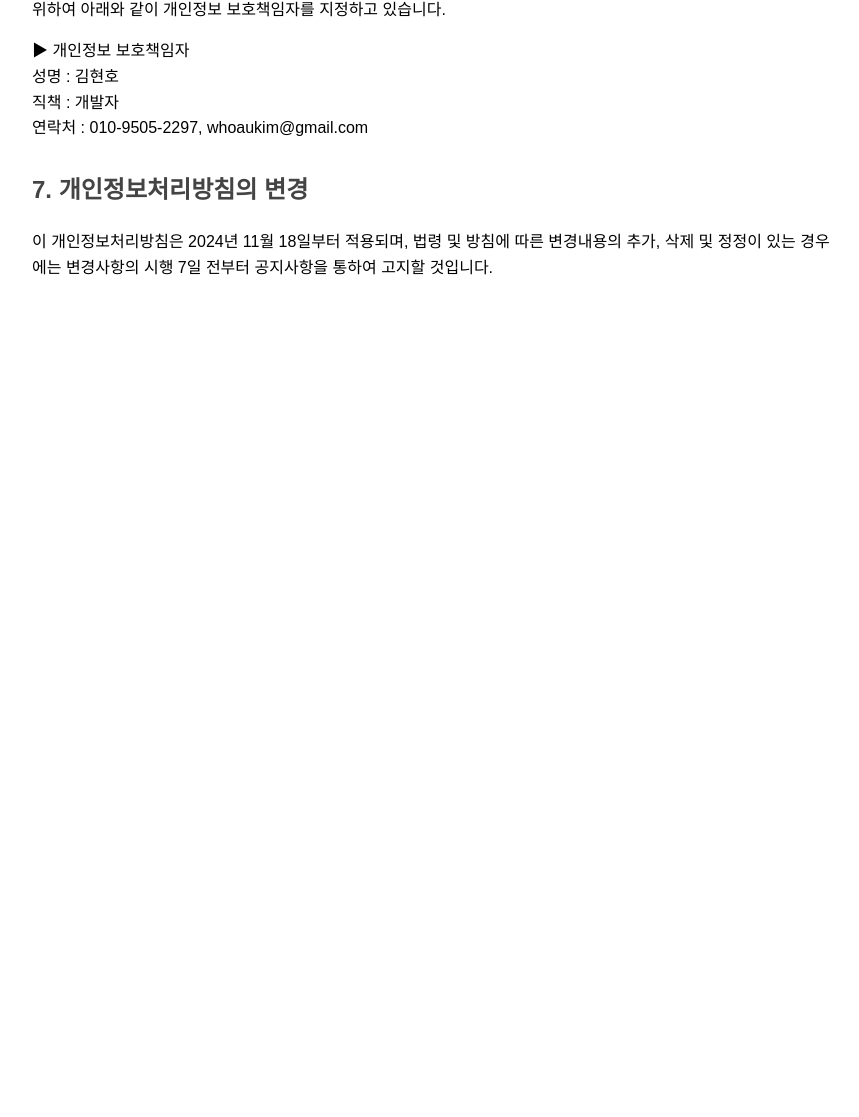
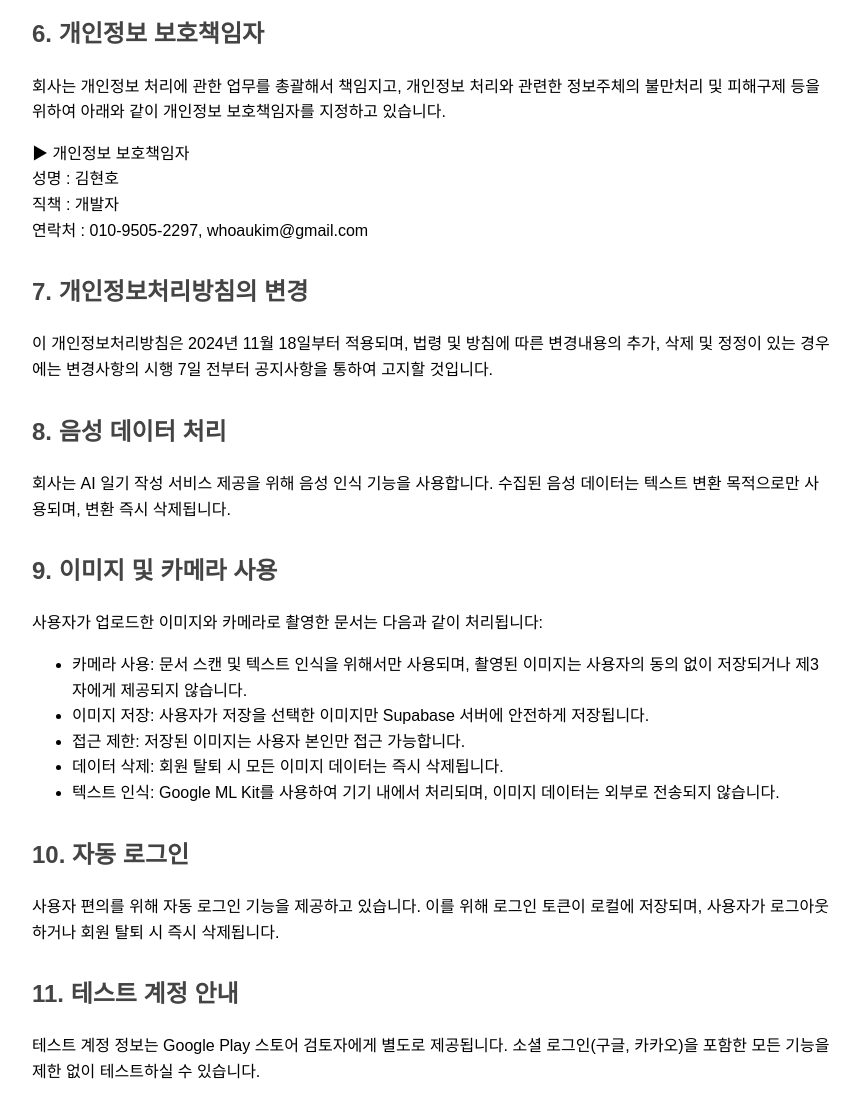
Before and after one commit to hyunhokimm/privacy-policy, a plain HTML site: page index.html in a window 1280 px wide. Shown: the part 1387-2504 px from the top of the page, without its empty margins (208-1067 px from the left). Before the commit the page ends 1717 px from the top, so only its background shows below. Drawn offline with Linux system fonts and the light colour scheme.

Commit message:
Update privacy policy with camera permission details

```diff
--- a/index.html
+++ b/index.html
@@ -23,6 +23,9 @@
       .section {
         margin-bottom: 30px;
       }
+      ul ul {
+        margin-left: 20px;
+      }
     </style>
   </head>
   <body>
@@ -38,7 +41,14 @@
       </p>
       <ul>
         <li>회원 가입 및 관리</li>
-        <li>서비스 제공</li>
+        <li>
+          서비스 제공
+          <ul>
+            <li>문서 스캔 및 텍스트 인식 서비스 제공을 위한 카메라 사용</li>
+            <li>스캔된 문서의 저장 및 관리</li>
+            <li>AI 기반 텍스트 분석 및 처리</li>
+          </ul>
+        </li>
         <li>마케팅 및 광고 활용</li>
       </ul>
     </div>
@@ -50,7 +60,10 @@
         <li>로그인 기록: 6개월</li>
         <li>AI 대화 기록: 서비스 제공 기간 동안</li>
       </ul>
-      <p>회원 탈퇴 시 즉시 모든 개인정보를 파기하며, 법령에 따라 보관이 필요한 정보는 별도로 분리하여 보관합니다.</p>
+      <p>
+        회원 탈퇴 시 즉시 모든 개인정보를 파기하며, 법령에 따라 보관이 필요한
+        정보는 별도로 분리하여 보관합니다.
+      </p>
     </div>
 
     <div class="section">
@@ -60,6 +73,10 @@
         <li>Supabase: 데이터 저장 및 인증</li>
         <li>Google/Kakao: 소셜 로그인</li>
         <li>OpenAI: AI 서비스 제공</li>
+        <li>
+          Google ML Kit: 문서 스캔 및 텍스트 인식 (이미지는 기기 내에서만
+          처리되며 외부로 전송되지 않음)
+        </li>
       </ul>
       <p>
         제3자 제공 시 필요 최소한의 정보만을 제공하며, 관련 법령에 따라 안전하게
@@ -71,7 +88,7 @@
       <h2>4. 정보주체의 권리·의무 및 행사방법</h2>
       <p>
         정보주체는 회사에 대해 언제든지 다음 각 호의 개인정보 보호 관련 권리를
-        행사할 수 있습니다.
+        행사할 수 있니다.
       </p>
       <ul>
         <li>개인정보 열람요구</li>
@@ -119,8 +136,56 @@
         공지사항을 통하여 고지할 것입니다.
       </p>
     </div>
+
+    <div class="section">
+      <h2>8. 음성 데이터 처리</h2>
+      <p>
+        회사는 AI 일기 작성 서비스 제공을 위해 음성 인식 기능을 사용합니다.
+        수집된 음성 데이터는 텍스트 변환 목적으로만 사용되며, 변환 즉시
+        삭제됩니다.
+      </p>
+    </div>
+
+    <div class="section">
+      <h2>9. 이미지 및 카메라 사용</h2>
+      <p>
+        사용자가 업로드한 이미지와 카메라로 촬영한 문서는 다음과 같이
+        처리됩니다:
+      </p>
+      <ul>
+        <li>
+          카메라 사용: 문서 스캔 및 텍스트 인식을 위해서만 사용되며, 촬영된
+          이미지는 사용자의 동의 없이 저장되거나 제3자에게 제공되지 않습니다.
+        </li>
+        <li>
+          이미지 저장: 사용자가 저장을 선택한 이미지만 Supabase 서버에 안전하게
+          저장됩니다.
+        </li>
+        <li>접근 제한: 저장된 이미지는 사용자 본인만 접근 가능합니다.</li>
+        <li>데이터 삭제: 회원 탈퇴 시 모든 이미지 데이터는 즉시 삭제됩니다.</li>
+        <li>
+          텍스트 인식: Google ML Kit를 사용하여 기기 내에서 처리되며, 이미지
+          데이터는 외부로 전송되지 않습니다.
+        </li>
+      </ul>
+    </div>
+
+    <div class="section">
+      <h2>10. 자동 로그인</h2>
+      <p>
+        사용자 편의를 위해 자동 로그인 기능을 제공하고 있습니다. 이를 위해
+        로그인 토큰이 로컬에 저장되며, 사용자가 로그아웃하거나 회원 탈퇴 시 즉시
+        삭제됩니다.
+      </p>
+    </div>
+
+    <div class="section">
+      <h2>11. 테스트 계정 안내</h2>
+      <p>
+        테스트 계정 정보는 Google Play 스토어 검토자에게 별도로 제공됩니다. 소셜
+        로그인(구글, 카카오)을 포함한 모든 기능을 제한 없이 테스트하실 수
+        있습니다.
+      </p>
+    </div>
   </body>
 </html>
-
-  </body>
-</html>
```
